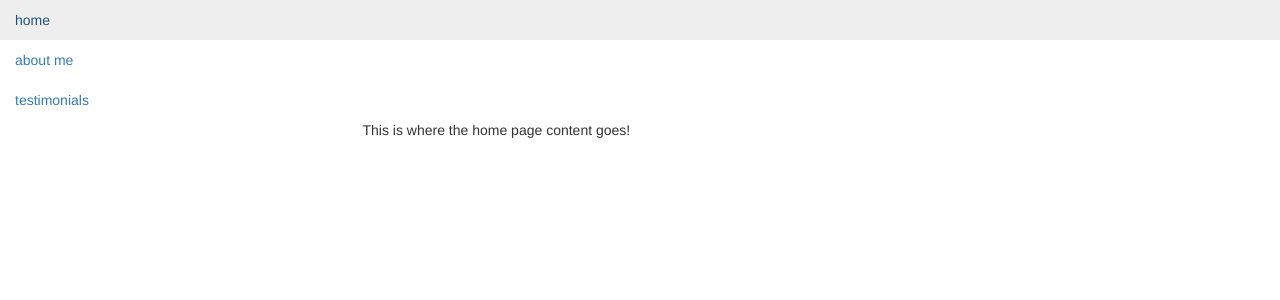
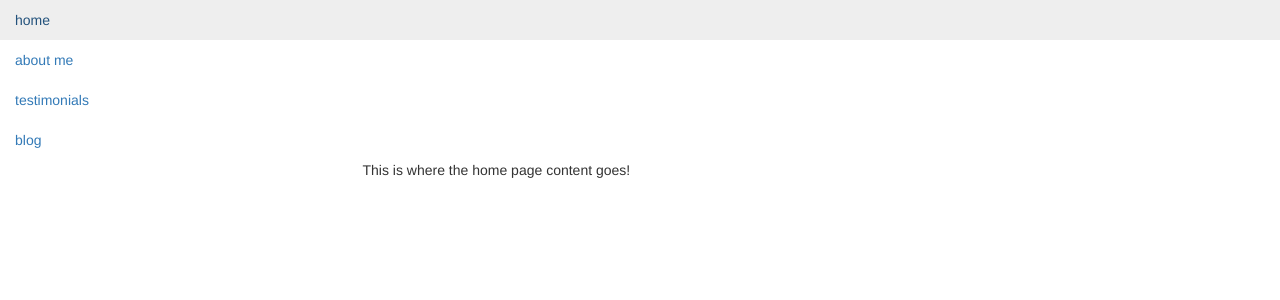
Before and after one commit to JohnDragonetti/JD.meDev, a PHP site: page / in a window 1280 px wide; the page is wider, and only the part inside the window is pictured. Shown: the top 300 px of that part. Run offline with PHP 8.4, Linux system fonts and the light colour scheme; data that the repository does not hold is empty.

Commit message:
Add Nav to blog, blog to nav

```diff
--- a/app/config/settings.php
+++ b/app/config/settings.php
@@ -21,4 +21,4 @@ define('LOADED', true);
 // but I plan on re-writing them to correct this.
 // $settings['sub_dir'] = '/JD.meDev/';
 $settings['js'][] = 'main.js';
-$settings['main_nav'] = array('home', 'about me', 'testimonials');
+$settings['main_nav'] = array('home', 'about me', 'testimonials','blog');
--- a/app/view/blog.php
+++ b/app/view/blog.php
@@ -12,7 +12,7 @@ $blog_gui = new gui\Blog_gui();
 
 $body = $blog_gui->show_all();
 ?>
-
+[[NAV]]
 <div class="container">
 	<div class="row">
 		<div class="col-md-12">
```
Also changed, not shown: app/view/testimonials.php (indentation only).
